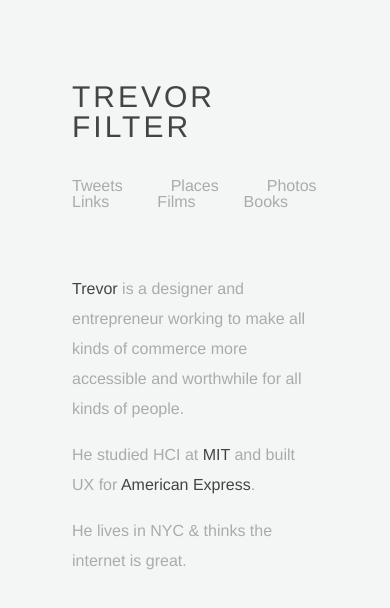
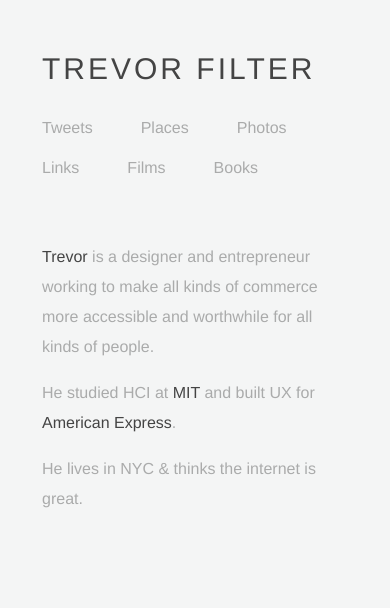
Before and after one commit to trevf/trevorfilter, a plain HTML site: page index.html in a window 390 px wide. Drawn offline with Linux system fonts and the light colour scheme.

Commit message:
Add mobile breakpoint

```diff
--- a/style.scss
+++ b/style.scss
@@ -11,6 +11,8 @@
 	-o-transition: $transition-property $transition-time $method;
 	transition: $transition-property $transition-time $method;
 }
+
+$break-small: 540px;
 
 html, body, div, span, object, h1, h2, h3, h4, h5, h6, p, pre,
 blockquote, a, abbr, acronym, address, cite, code, del, em, img,
@@ -30,6 +32,9 @@ header, nav, section, article, aside, details, figure, footer {
 body {
 	background: #f4f5f5;
 	padding: 8.2em 0 0;
+	@media screen and (max-width: $break-small) {
+		padding: 5.4em 0 0;
+	}
 	font: 10px/1 Helvetica, Arial, clean, sans-serif;
 	color: #333;
 }
@@ -53,7 +58,10 @@ header {
 
 	nav {
 		position: relative;
-		margin: 0 72px 6.4em;
+		margin: 0 72px 5.4em;
+		@media screen and (max-width: $break-small) {
+			margin: 0 42px 5.4em;
+		}
 	}
 
 	h1 {
@@ -65,13 +73,13 @@ header {
 
 	ul {
 
-		margin: 3.6em -24px;
+		margin: 2.4em -24px;
 		list-style: none;
 
 		li {
 			display: inline-block;
 			font-size: 160%;
-			margin: 0 20px;
+			margin: .75em 20px;
 
 			a {
 				color: #aaabab;
@@ -109,6 +117,9 @@ section {
 	padding: 0 72px 6em;
 	position: relative;
 	-webkit-font-smoothing: antialiased;
+	@media screen and (max-width: $break-small) {
+		padding: 0 42px 6em;
+	}
 
 	h2 {
 		float: left;
```
Also changed, not shown: style.css.
